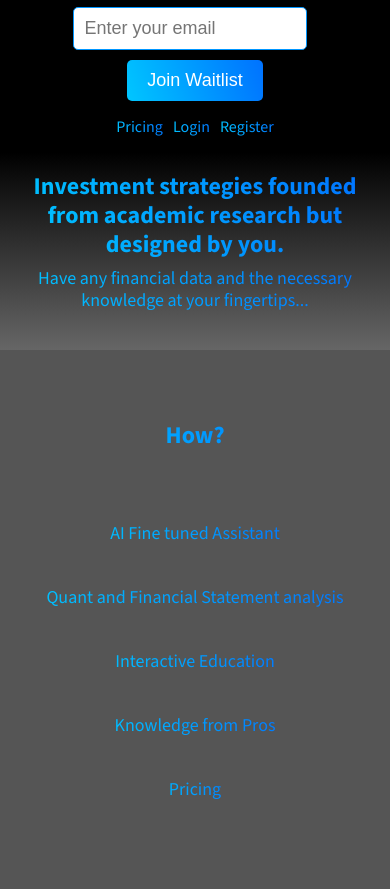
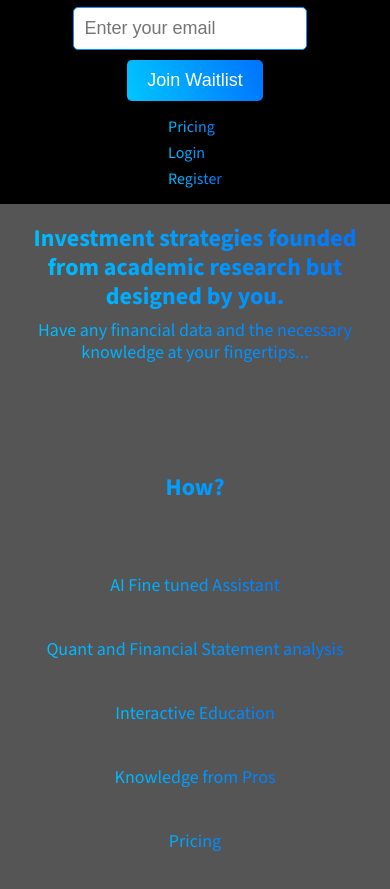
Before and after one commit to TeamCinco/CincoData-Landing, a plain HTML site: page testapp/index.html in a window 390 px wide. Shown: the part 45-934 px from the top of the page. Drawn offline with nearby package versions, Linux system fonts and the light colour scheme.

Commit message:
reverted gradient changes

```diff
--- a/testapp/styles.css
+++ b/testapp/styles.css
@@ -11,7 +11,6 @@ header {
     align-items: center;
     padding: 10px 20px;
     background: #000;
-    flex-wrap: wrap; /* Allow items to wrap on smaller screens */
 }
 
 .logo {
@@ -63,7 +62,6 @@ nav a {
     height: 100vh; /* Full viewport height */
     text-align: center;
     padding: 20px; /* Add padding */
-    background: linear-gradient(to bottom, #000000, #222222, #444444, #666666); /* More pronounced gradient */
 }
 
 .hero h1 {
@@ -216,6 +214,23 @@ footer {
 
 /* Media Queries for mobile optimization */
 @media (max-width: 768px) {
+    .hero {
+        padding: 20px;
+        height: auto; /* Adjust height for mobile */
+    }
+
+    .hero h1 {
+        font-size: 24px;
+        margin: 0;
+        line-height: 1.2; /* Adjust line height for better readability */
+    }
+
+    .hero p {
+        font-size: 18px;
+        margin-top: 10px;
+        line-height: 1.2; /* Adjust line height for better readability */
+    }
+
     header {
         flex-direction: column;
         align-items: center;
@@ -233,31 +248,12 @@ footer {
     }
 
     nav {
-        display: flex;
-        justify-content: center;
-        flex-wrap: wrap;
         margin-top: 10px;
     }
 
     nav a {
-        margin: 5px; /* Adjust margin for mobile */
-    }
-
-    .hero {
-        padding: 20px;
-        height: auto; /* Adjust height for mobile */
-    }
-
-    .hero h1 {
-        font-size: 24px;
-        margin: 0;
-        line-height: 1.2; /* Adjust line height for better readability */
-    }
-
-    .hero p {
-        font-size: 18px;
-        margin-top: 10px;
-        line-height: 1.2; /* Adjust line height for better readability */
+        display: block;
+        margin: 5px 0; /* Stack navigation links */
     }
 
     .features, .placeholder-container {
```
